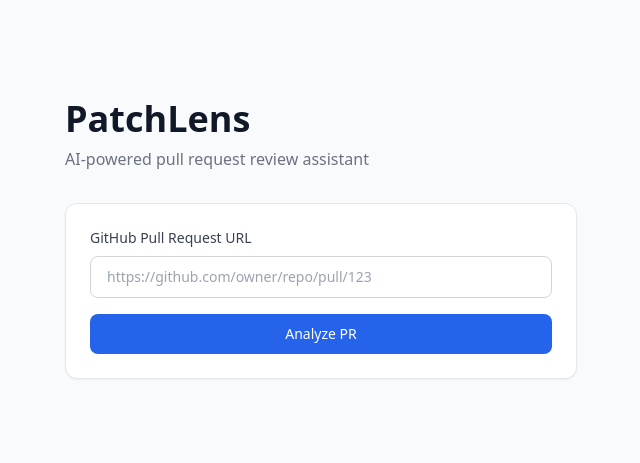
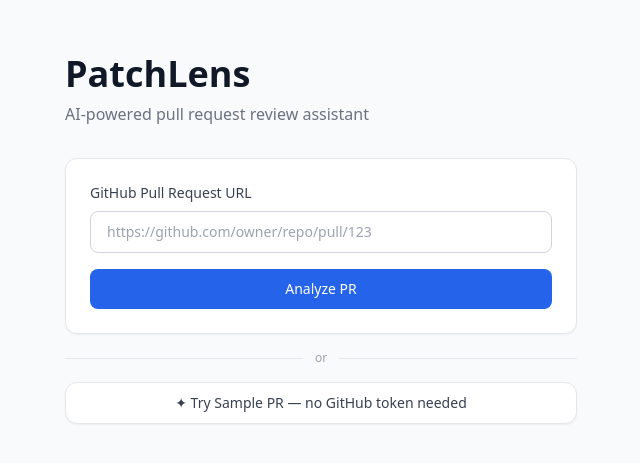
Before and after one commit to jyxu97/patchlens, a React (Vite) app in the folder frontend/: page / in a window 1280 px wide. Shown: the part 161-624 px from the top of the page, without its empty margins (319-959 px from the left). Built offline with nearby package versions, Linux system fonts and the light colour scheme.

Commit message:
feat: add Try Sample PR button to homepage

```diff
--- a/frontend/src/api.ts
+++ b/frontend/src/api.ts
@@ -16,6 +16,20 @@
   return res.json()
 }
 
+// POST /api/reviews/analyze-sample — analyze a built-in sample PR (no GitHub token needed)
+export async function analyzeSample(sampleId: string): Promise<AnalyzeResponse> {
+  const res = await fetch(`${BASE_URL}/api/reviews/analyze-sample`, {
+    method: 'POST',
+    headers: { 'Content-Type': 'application/json' },
+    body: JSON.stringify({ sampleId }),
+  })
+  if (!res.ok) {
+    const err = await res.json().catch(() => ({}))
+    throw new Error(err.message ?? `Request failed (${res.status})`)
+  }
+  return res.json()
+}
+
 // GET /api/reviews/{sessionId} — fetch a previously saved review
 export async function getReview(sessionId: string): Promise<AnalyzeResponse> {
   const res = await fetch(`${BASE_URL}/api/reviews/${sessionId}`)
--- a/frontend/src/pages/HomePage.tsx
+++ b/frontend/src/pages/HomePage.tsx
@@ -1,10 +1,11 @@
 import { useState } from 'react'
 import { useNavigate } from 'react-router-dom'
-import { analyzePr } from '../api'
+import { analyzePr, analyzeSample } from '../api'
 
 export default function HomePage() {
   const [url, setUrl] = useState('')
   const [loading, setLoading] = useState(false)
+  const [sampleLoading, setSampleLoading] = useState(false)
   const [error, setError] = useState<string | null>(null)
   const navigate = useNavigate()
 
@@ -14,12 +15,24 @@
     setLoading(true)
     try {
       const data = await analyzePr(url)
-      // Pass data via router state so ResultPage doesn't need to re-fetch
       navigate(`/result/${data.reviewSessionId}`, { state: { data } })
     } catch (err: unknown) {
       setError(err instanceof Error ? err.message : 'Something went wrong')
     } finally {
       setLoading(false)
+    }
+  }
+
+  async function handleSample() {
+    setError(null)
+    setSampleLoading(true)
+    try {
+      const data = await analyzeSample('redis-session-cache')
+      navigate(`/result/${data.reviewSessionId}`, { state: { data } })
+    } catch (err: unknown) {
+      setError(err instanceof Error ? err.message : 'Something went wrong')
+    } finally {
+      setSampleLoading(false)
     }
   }
 
@@ -54,13 +67,31 @@
           )}
           <button
             type="submit"
-            disabled={loading}
+            disabled={loading || sampleLoading}
             className="mt-4 w-full bg-blue-600 hover:bg-blue-700 disabled:bg-blue-400
                        text-white font-medium py-2.5 rounded-lg text-sm transition-colors"
           >
             {loading ? 'Analyzing…' : 'Analyze PR'}
           </button>
         </form>
+
+        {/* Divider */}
+        <div className="flex items-center gap-3 my-4">
+          <div className="flex-1 h-px bg-gray-200" />
+          <span className="text-xs text-gray-400">or</span>
+          <div className="flex-1 h-px bg-gray-200" />
+        </div>
+
+        {/* Sample button */}
+        <button
+          onClick={handleSample}
+          disabled={loading || sampleLoading}
+          className="w-full bg-white hover:bg-gray-50 disabled:bg-gray-100
+                     border border-gray-200 text-gray-700 font-medium py-2.5
+                     rounded-xl text-sm transition-colors shadow-sm"
+        >
+          {sampleLoading ? 'Loading sample…' : '✦ Try Sample PR — no GitHub token needed'}
+        </button>
       </div>
     </div>
   )
```
